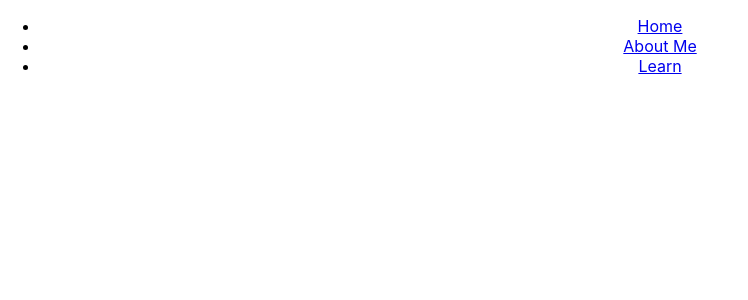
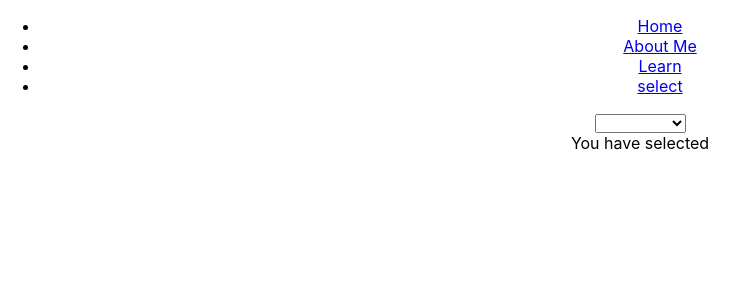
Before and after one commit to rafalinliyosar/ReactJS-Learn, a React (Create React App) app: page /select in a window 1280 px wide. Shown: the top 300 px of the page, without its empty margins (0-748 px from the left). Built offline with nearby package versions, Linux system fonts and the light colour scheme.

Commit message:
radiobutton and selectbox component

```diff
--- a/src/App.js
+++ b/src/App.js
@@ -10,6 +10,7 @@ import logo from './logo.svg';
 import './App.css';
 import CountComponent from './CountComponent';
 import AboutMeComponent from './AboutMeComponent';
+import Selectbox from './Selectbox';
 
 function App() {
   return (
@@ -21,6 +22,7 @@ function App() {
           </li>
           <li><Link to="/aboutme">About Me</Link></li>
           <li><Link to="/learn">Learn</Link></li>
+          <li><Link to="/select">select</Link></li>
 
         </ul>
         <Switch>
@@ -46,6 +48,9 @@ function App() {
         </a>
             </header>
           </Route>
+          <Route path="/select">
+            <Selectbox />
+          </Route>
         </Switch>
       </Router>
     </div>
--- a/src/CountComponent/index.js
+++ b/src/CountComponent/index.js
@@ -7,16 +7,25 @@ export default class CountComponent extends React.Component {
         this.state = {
             count: parseInt(props.initialCount),
             name: "Rafalin Liyosar",
-            box:true,
-            box1:true,
+            box: true,
+            box1: true,
             value: 'coconut',
             fruits: [
-                {value:'grapefruit',label:'grapefruit'},
-                {value:'lime',label:'lime'},
-                {value:'coconut',label:'coconut'},
-                {value:'mango',label:'mango'}
+                { value: 'grapefruit', label: 'grapefruit' },
+                { value: 'lime', label: 'lime' },
+                { value: 'coconut', label: 'coconut' },
+                { value: 'mango', label: 'mango' }
 
+            ],
+            selectedoption: "option 1",
+
+            radiooption: [
+                { value: 'option 1', label: 'option 1' },
+                { value: 'option 2', label: 'option 2' },
+                { value: 'option 3', label: 'option 3' }
             ]
+
+
         };
     }
     incrementClick = () => {
@@ -26,7 +35,7 @@ export default class CountComponent extends React.Component {
     }
 
     addtodropdown = () => {
-        this.state.fruits.push({value:'jackfruit', label:'jackfruit'});
+        this.state.fruits.push({ value: 'jackfruit', label: 'jackfruit' });
         this.setState({
             fruits: this.state.fruits
         });
@@ -48,9 +57,18 @@ export default class CountComponent extends React.Component {
     }
 
 
-handleChange = (event) =>{
-    this.setState({value:event.target.value});
+    handleChange = (event) => {
+        this.setState({ value: event.target.value });
     }
+
+
+    handleradiochange = (event) => {
+        this.setState({ selectedoption: event.target.value })
+    }
+
+
+
+
 
 
     render() {
@@ -70,16 +88,44 @@ handleChange = (event) =>{
         return (<div>
             <input type="text" id="name" value={this.state.name} onChange={this.onChangeName} />
             <div> Hello {this.state.name}</div>
-            <input type="checkbox"  checked={this.state.box} onChange={this.onChangebox}/>
-            <div> Checkbox state is {this.state.box?"true":"false"} </div>
+            <input type="checkbox" checked={this.state.box} onChange={this.onChangebox} />
+            <div> Checkbox state is {this.state.box ? "true" : "false"} </div>
 
+            {/*<label>
+                <input type="radio"
+                value="option1"
+                checked={this.state.selectedoption==="option1"}
+                onChange={this.handleradiochange}
+                />
+                Option 1
+            </label>
+            <label>
+                <input type= "radio"
+                value="option2"
+                checked={this.state.selectedoption==="option2"}
+                onChange={this.handleradiochange}
+                />
+                Option 2
+            </label>
+            <label>
+                <input type="radio"
+                value="option3"
+                checked={this.state.selectedoption==="option3"}
+                onChange={this.handleradiochange}
+                />
+                Option 3
+             </label> */}
+
+            {this.state.radiooption.map(f => (<label><input type="radio" value={f.value} checked={this.state.selectedoption === f.value}
+                onChange={this.handleradiochange} />{f.label}</label>))}
+            <div>You have selected {this.state.selectedoption}</div>
             <select value={this.state.value} onChange={this.handleChange}>
                 {/* <option value="grapefruit">Grapefruit</option>
             <option value="lime">Lime</option>
             <option value="coconut">Coconut</option>
             <option value="mango">Mango</option> */}
                 {
-    this.state.fruits.map(f=>(<option value={f.value}>{f.label}</option>))
+                    this.state.fruits.map(f => (<option value={f.value}>{f.label}</option>))
                 }
             </select>
             <button onClick={this.addtodropdown}>Add</button>
--- /dev/null
+++ b/src/Selectbox/index.js
@@ -0,0 +1,33 @@
+import React from 'react';
+
+export default class Selectbox extends React.Component {
+    constructor(props) {
+        super(props);
+        this.state = {
+            value: '',
+            fruits: [
+                { value:'',label:''},
+                { value: 'grapefruit', label: 'grapefruit' },
+                { value: 'orange', label: 'orange' },
+                { value: 'chickoo', label: 'chickoo' },
+                { value: 'watermelon', label: 'watermelon' }
+            ]
+        };
+    }
+
+    selectchange = (event) =>{
+
+        this.setState({value:event.target.value});
+    }
+
+
+
+    render(){
+        return(<div>
+            <select value={this.state.value} onChange={this.selectchange}>
+                {this.state.fruits.map(f=>(<option value={f.value}>{f.label}</option>))}
+                </select>
+        <div>You have selected {this.state.value}</div>
+                </div>);
+    }
+}
```
Lines whose indentation alone changed are shown as unchanged.
